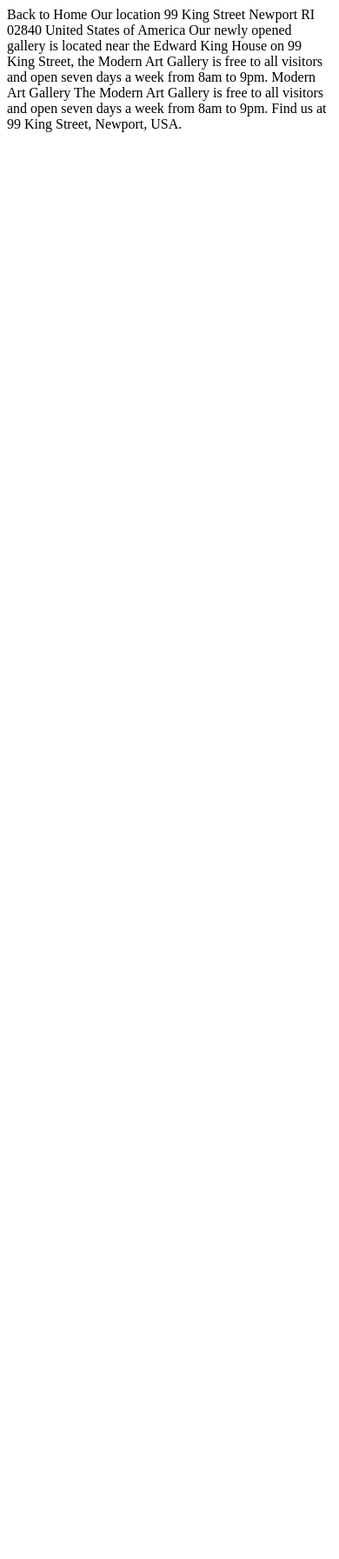
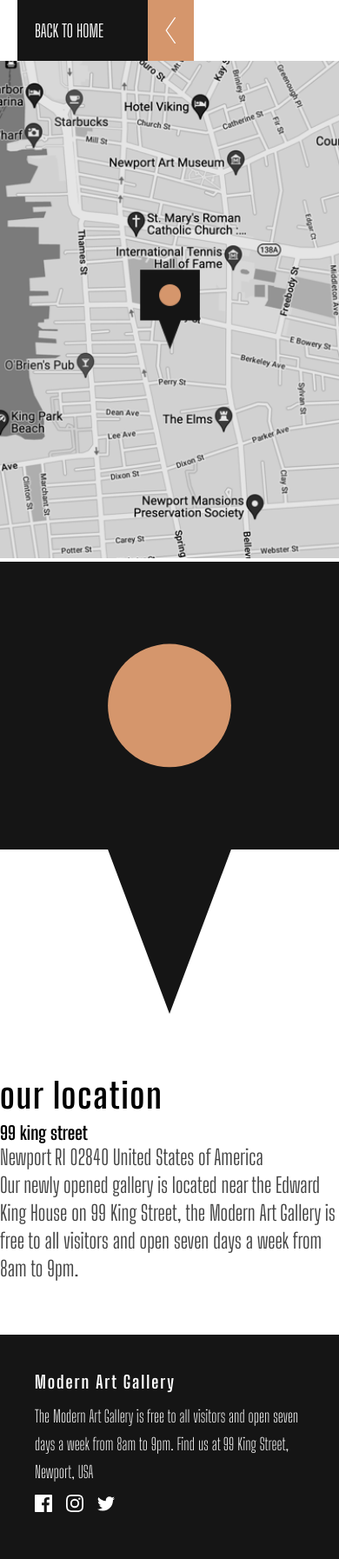
Before and after one commit to duynguyen0613/front__end-art-gallery-webite, a website: page location.html in a window 390 px wide. Shown: the whole page at 87% size. Before the commit the page ends 844 px from the top, so only its background shows below. Drawn offline with Linux system fonts and the light colour scheme.

Commit message:
Mobile View (index.html) completed

```diff
--- a/location.html
+++ b/location.html
@@ -1,16 +1,68 @@
 <!DOCTYPE html>
 <html lang="en">
+
 <head>
   <meta charset="UTF-8">
   <meta name="viewport" content="width=device-width, initial-scale=1.0">
 
   <link rel="icon" type="image/png" sizes="32x32" href="./assets/favicon-32x32.png">
 
+  <link rel="stylesheet" href="css/style.css">
+
   <title>Frontend Mentor | Art gallery website</title>
 </head>
+
 <body>
 
-  Back to Home
+  <header class="location">
+    <div class="header__link">
+      <a href="/" class="btn btn--location">Back to home</a>
+      <img src="./assets/icon-arrow-left.svg" alt="">
+    </div>
+    <div class="header__image-box">
+      <p>
+        <picture>
+          <source srcset="./assets/mobile/image-map.png" type="image/png" media="all and (max-width:500px)" />
+          <source srcset="./assets/mobile/image-map@2x.png" type="image/png" media="all and (max-width:755px)" />
+          <source srcset="./assets/desktop/image-map.png" type="image/png" media="all and (max-width:1440px)" />
+          <img src="./assets/desktop/image-map@2x.png" alt="">
+        </picture>
+      </p>
+    </div>
+    <div class="location__target">
+      <p>
+        <picture>
+          <img src="./assets/icon-location.svg" alt="">
+        </picture>
+      </p>
+    </div>
+  </header>
+
+  <div class="address">
+    <h2 class="title address--title">our location</h2>
+    <h3 class="subtitle address--subtitle">99 king street</h3>
+    <p class="text address--text">
+      <span>Newport</span>
+      <span>RI 02840</span>
+      <span>United States of America</span>
+    </p>
+    <p class="text address--text">
+      Our newly opened gallery is located near the Edward King House on 99 King Street, the Modern Art Gallery is free
+      to all visitors and open seven days a week from 8am to 9pm.
+    </p>
+  </div>
+
+  <footer class="footer footer-light">
+    <h3 class="title footer--title">Modern Art Gallery</h3>
+    <p class="text footer--text">The Modern Art Gallery is free to all visitors and open seven days a week from 8am to
+      9pm. Find us at 99 King Street, Newport, USA</p>
+    <div class="footer__social-links">
+      <span><img src="./assets/icon-facebook.svg" alt=""></span>
+      <span><img src="./assets/icon-instagram.svg" alt=""></span>
+      <span><img src="./assets/icon-twitter.svg" alt=""></span>
+    </div>
+  </footer>
+  <!-- Back to Home
 
   Our location
 
@@ -26,7 +78,8 @@
   Modern Art Gallery
 
   The Modern Art Gallery is free to all visitors and open seven days a week
-  from 8am to 9pm. Find us at 99 King Street, Newport, USA.
+  from 8am to 9pm. Find us at 99 King Street, Newport, USA. -->
 
 </body>
+
 </html>
--- /dev/null
+++ b/scss/main.scss
@@ -0,0 +1,199 @@
+* {
+    padding: 0;
+    margin: 0;
+    box-sizing: border-box;
+}
+
+@import url('https://fonts.googleapis.com/css2?family=Big+Shoulders+Display:wght@300;400;500;700;900&display=swap');
+
+// variables
+$color-accent : #d5966c;
+$color-dark : #151515;
+$color-grey : #444444;
+$color-light : #ffffff;
+//
+$font-size__title--header: 6rem;
+$font-size__title--body: 4rem;
+$font-size__text: 2.4rem;
+$font-family-primary: "Big Shoulders Display";
+$font-weight--1: 300;
+$font-weight--2: 400;
+$font-weight--3: 500;
+$font-weight--4: 700;
+$font-weight--5: 900;
+//
+$line-height--title: 6rem;
+$line-height--body: 3.2rem;
+//
+@mixin dark-background {
+    background-color: $color-dark;
+    color: $color-light
+}
+//
+
+
+// ultility classes
+.text {
+    font-size: $font-size__text;
+    line-height: $line-height--body;
+    color: $color-grey
+}
+
+.title {
+    line-height: $line-height--title;
+    font-size: $font-size__title--body;
+    letter-spacing: 2px;
+}
+
+.btn {
+    padding: 1.4rem 2rem;
+    text-transform: uppercase;
+    background: $color-dark;
+    color: $color-light;
+    font-size: 2rem;
+}
+
+
+//
+html {
+    font-size: 62.5%;
+}
+
+a {
+    color: #333;
+    text-decoration: none;
+    font-size: 2rem;
+    text-transform: uppercase;
+}
+
+img {
+    width: 100%;
+    object-fit: cover;
+}
+
+body {
+    font-size: 1.8rem;
+    font-family: $font-family-primary, sans-serif;
+}
+
+body > * {
+    margin-bottom: 6rem;
+}
+
+.header--title {
+    font-size: $font-size__title--header;
+    font-weight: $font-weight--5;
+    line-height: $line-height--title;
+    padding: 2rem 2rem;
+}
+
+.header--text {
+    padding: 2rem 2rem;
+}
+
+.header__link {
+    padding: 2rem 2rem;
+    max-height: 70px;
+    display: flex;
+    flex-direction: row;
+    justify-content: flex-start;
+    align-items: center;
+}
+
+.btn--location {
+    height: 70px;
+    max-width: 150px;
+    min-width: 90px;
+    flex-grow: 0;
+    flex-shrink: 1;
+    flex-basis: 45%;
+
+    display: flex;
+    justify-content: flex-start;
+    align-items: center;
+}
+
+.header__link img {
+    height: 70px;
+    width: min-content;
+    padding: 2rem;
+    text-align: left;
+    background: $color-accent;
+
+    flex-grow: 0;
+    flex-shrink: 1;
+    flex-basis: 10%;
+}
+
+.gallery {
+    padding: 2rem ;
+    display: grid;
+    grid-auto-columns: auto;
+
+}
+
+.gallery > * {
+    margin-bottom: 1rem;
+}
+
+
+.gallery--title {
+    font-size: $font-size__title--body;
+    font-weight: $font-weight--5;
+    line-height: 1.3;
+    text-transform: uppercase;
+}
+
+.gallery--text {
+    font-weight: $font-weight--1;
+    margin: 1rem 0;
+}
+
+.gallery__content--1 {
+    grid-row: 2;
+}
+
+.gallery__content:last-of-type {
+    padding: 2.5rem;
+    @include dark-background;
+
+    & .gallery--title {
+    }
+
+    & .gallery--text {
+        color: $color-light;
+        font-weight: $font-weight--1;
+    }
+}
+
+.footer {
+    background-color: $color-dark;
+    color: #fff;
+    padding: 4rem;
+    margin-bottom: 0rem;
+}
+
+.footer > * {
+    margin-bottom: 1rem;
+}
+
+
+.footer--title {
+    font-size: 2rem;
+    line-height: 1.4;
+
+}
+.footer--text {
+    font-size: 1.9rem;
+    font-weight: $font-weight--1;
+    color: #fff;
+}
+
+.footer__social-links {
+    display: flex;
+    justify-content: flex-start;
+    align-items: center;
+    & span {
+        margin-right: 1.6rem;
+    }
+}
```
Also changed, not shown: index.html (+87 -2 lines), package.json (added, +24 -0 lines), css/style.css (added), js/app.js (added), 1 other file.
